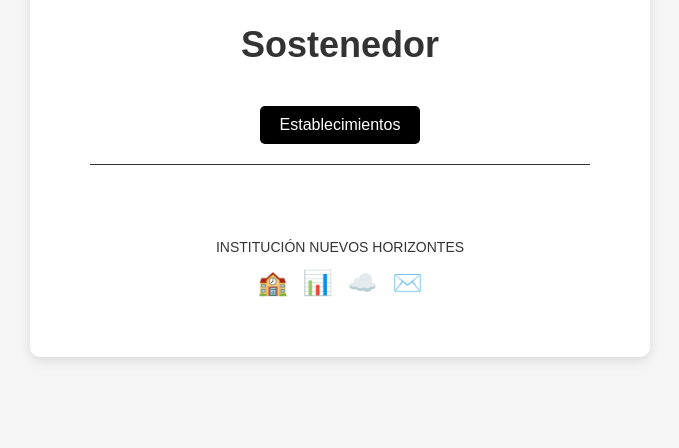
After one commit to orsierra/Codigo_Capstone, a Django app: template core/templates/sostenedor.html in a window 1280 px wide. The commit adds this page. Shown: the part 352-800 px from the top of the page, without its empty margins (300-979 px from the left). Run offline with Django 3.2, Linux system fonts and the light colour scheme; the template is opened without the code that fills it, so the values that code supplies are empty.

Commit message:
dire y sosten

```diff
--- a/core/templates/directorPlani.html
+++ b/core/templates/directorPlani.html
@@ -68,7 +68,6 @@
             color: #343a40;
         }
 
-        /* Botón de cerrar sesión estilo enlace */
         .logout-button {
             color: #ced4da;
             text-decoration: none;
@@ -275,13 +274,14 @@
     </div>
 
     <script>
-        // Script para guardar cambios usando AJAX
         document.querySelectorAll('.save-btn').forEach(button => {
             button.addEventListener('click', function() {
                 const row = button.closest('tr');
                 const cursoId = row.getAttribute('data-curso-id');
                 const hora = row.querySelector('.hora').value;
                 const sala = row.querySelector('.sala').value;
+
+                console.log("Datos enviados:", { curso_id: cursoId, hora: hora, sala: sala });
 
                 fetch("{% url 'update_curso' %}", {
                     method: "POST",
@@ -293,7 +293,7 @@
                 })
                 .then(response => response.json())
                 .then(data => {
-                    if (data.status === 'success') {
+                    if (data.success) {
                         alert('Cambios guardados correctamente');
                     } else {
                         alert('Error: ' + data.message);
--- /dev/null
+++ b/core/templates/sostenedor.html
@@ -0,0 +1,125 @@
+{% load static %}
+<!DOCTYPE html>
+<html lang="es">
+<head>
+    <meta charset="UTF-8">
+    <meta name="viewport" content="width=device-width, initial-scale=1.0">
+    <title>Sostenedor - Institución Nuevos Horizontes</title>
+    <style>
+        /* Estilos generales */
+        body {
+            font-family: Arial, sans-serif;
+            margin: 0;
+            padding: 0;
+            display: flex;
+            justify-content: center;
+            align-items: center;
+            height: 100vh;
+            background-color: #f5f5f5;
+            color: #333;
+        }
+
+        /* Contenedor principal */
+        .dashboard-container {
+            display: flex;
+            flex-direction: column;
+            align-items: center;
+            text-align: center;
+            background-color: white;
+            padding: 60px;
+            border-radius: 10px;
+            box-shadow: 0 4px 12px rgba(0, 0, 0, 0.1);
+            max-width: 500px;
+            width: 100%;
+        }
+
+        /* Encabezado */
+        .dashboard-container h1 {
+            font-size: 36px;
+            margin-bottom: 20px;
+        }
+
+        /* Imagen en la parte superior */
+        .image-container {
+            width: 100%;
+            height: 200px;
+            background-image: url("{% static 'img/building.jpg' %}");
+            background-size: cover;
+            background-position: center;
+            border-radius: 10px 10px 0 0;
+        }
+
+        /* Botón de acceso */
+        .btn {
+            display: inline-block;
+            padding: 10px 20px;
+            font-size: 16px;
+            background-color: black;
+            color: white;
+            text-decoration: none;
+            border-radius: 5px;
+            margin-top: 20px;
+            transition: background-color 0.3s;
+        }
+
+        .btn:hover {
+            background-color: #333;
+        }
+
+        /* Footer con íconos */
+        footer {
+            margin-top: 40px;
+            font-size: 14px;
+            text-align: center;
+        }
+
+        .footer-line {
+            width: 100%;
+            height: 1px;
+            background-color: #333;
+            margin: 20px 0;
+        }
+
+        .footer-icons {
+            display: flex;
+            justify-content: center;
+            gap: 15px;
+            font-size: 24px;
+        }
+
+        .footer-icons span {
+            cursor: pointer;
+            transition: color 0.3s;
+        }
+
+        .footer-icons span:hover {
+            color: #555;
+        }
+    </style>
+</head>
+<body>
+    <div class="dashboard-container">
+        <!-- Imagen en la parte superior -->
+        <div class="image-container"></div>
+
+        <!-- Título principal -->
+        <h1>Sostenedor</h1>
+
+        <!-- Botón de acceso -->
+        <a href="{% url 'establecimientos' %}" class="btn">Establecimientos</a>
+
+
+        <!-- Footer con línea y nombre de la institución -->
+        <div class="footer-line"></div>
+        <footer>
+            <p>INSTITUCIÓN NUEVOS HORIZONTES</p>
+            <div class="footer-icons">
+                <span>🏫</span> <!-- Icono de establecimiento -->
+                <span>📊</span> <!-- Icono de informes -->
+                <span>☁️</span> <!-- Icono de nube -->
+                <span>✉️</span> <!-- Icono de mensaje -->
+            </div>
+        </footer>
+    </div>
+</body>
+</html>
--- a/core/urls.py
+++ b/core/urls.py
@@ -1,6 +1,6 @@
 # urls.py
 from django.urls import path
-from .views import login_view, profesor_dashboard, profesor_cursos, crear_usuario_db, registrar_calificaciones, registro_academico, observaciones,libro_clases, apoderadoConsuAsis, apoderadoConsuNotas, apoderado_view, director_dashboard, update_curso, descargar_pdf_alumno, direcPdfInfoAca
+from .views import login_view, profesor_dashboard, profesor_cursos, crear_usuario_db, registrar_calificaciones, registro_academico, observaciones,libro_clases, apoderadoConsuAsis, apoderadoConsuNotas, apoderado_view, director_dashboard, update_curso, descargar_pdf_alumno, direcPdfInfoAca,sostenedor,establecimientos
 from core import views
 from django.contrib.auth.views import LogoutView
 
@@ -64,5 +64,9 @@ urlpatterns = [
     path('subdirector/curso/<int:curso_id>/', views.detalle_curso, name='detalle_curso'),
     path('curso/<int:curso_id>/pdf/', views.detalle_curso_pdf, name='detalle_curso_pdf'),
 
+    #SOSTENEDOR
+    path('sostenedor/', views.sostenedor, name='sostenedor'),
+    path('establecimientos/', views.establecimientos, name='establecimientos'),
+
 
 ]
```
Also changed, not shown: core/templates/establecimientos.html (added, +114 -0 lines), core/views.py (+58 -22 lines).
